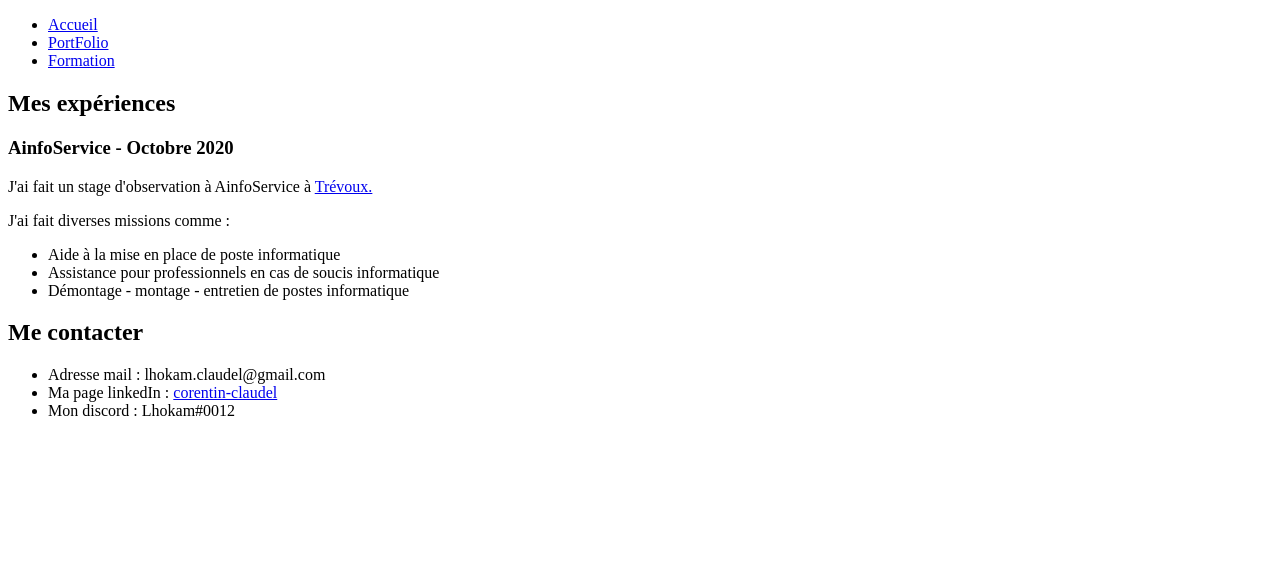
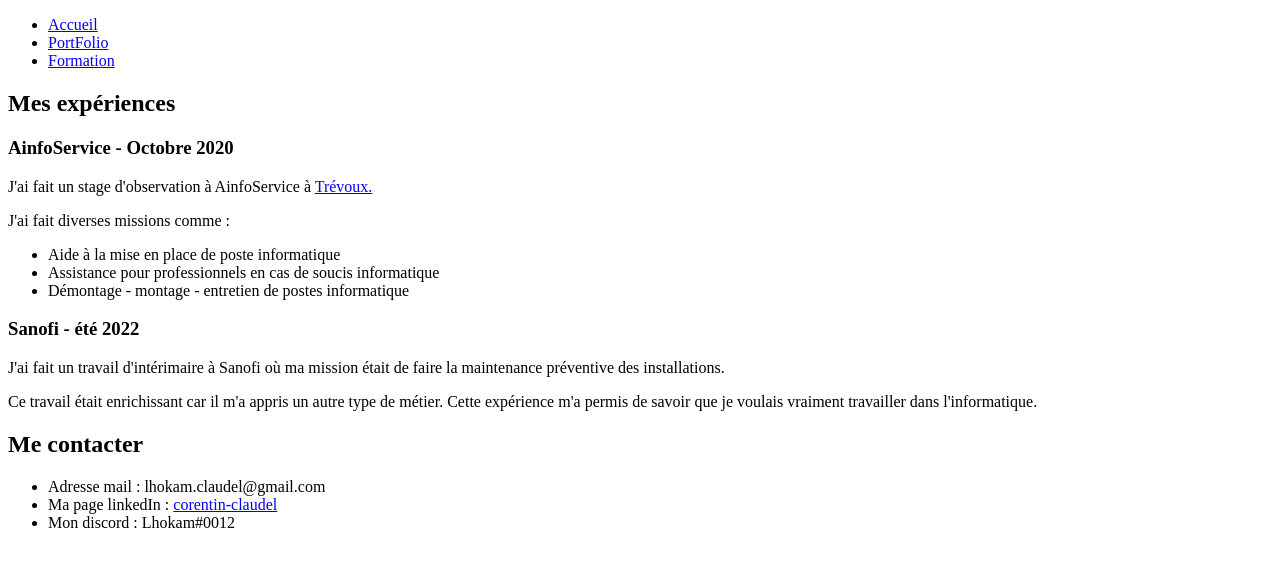
Before and after one commit to Lhokamn/Lhokamn.github.io, a plain HTML site: page webPages/experiences.html in a window 1280 px wide. Drawn offline with Linux system fonts and the light colour scheme.

Commit message:
rajout de l'expérience Sanofi

```diff
--- a/webPages/experiences.html
+++ b/webPages/experiences.html
@@ -26,6 +26,9 @@
                     <li>Assistance pour professionnels en cas de soucis informatique</li>
                     <li>Démontage - montage - entretien de postes informatique</li>
                 </ul>
+            <h3>Sanofi - été 2022</h3>
+                <p>J'ai fait un travail d'intérimaire à Sanofi où ma mission était de faire la maintenance préventive des installations.</p>
+                <p>Ce travail était enrichissant car il m'a appris un autre type de métier. Cette expérience m'a permis de savoir que je voulais vraiment travailler dans l'informatique.</p>
         </div>
         <footer>
             <h2>Me contacter</h2>
```
